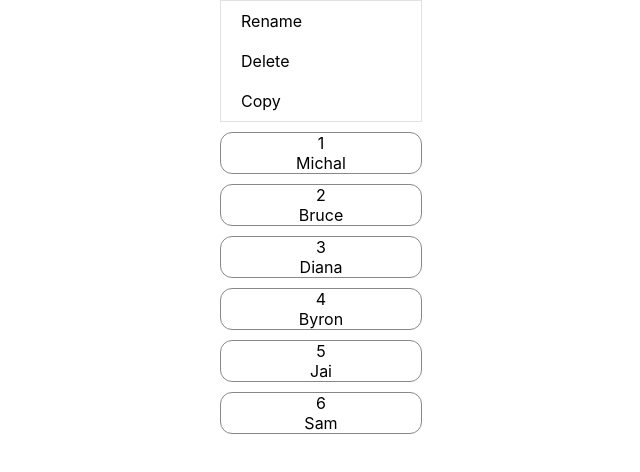
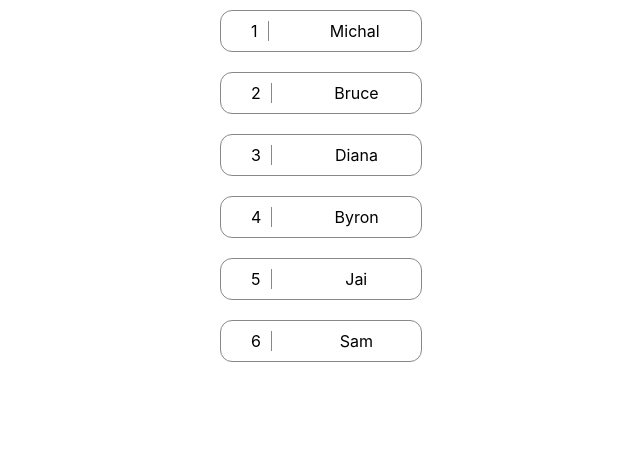
Before and after one commit to shafeenashaikh/React-customContextMenu, a React (Create React App) app: page / in a window 1280 px wide. Shown: the top 472 px of the page, without its empty margins (319-959 px from the left). Built offline with nearby package versions, Linux system fonts and the light colour scheme.

Commit message:
customContextMenu

```diff
--- a/src/Components/contextMenu.jsx
+++ b/src/Components/contextMenu.jsx
@@ -1,31 +1,38 @@
-import React from 'react';
-import styled from 'styled-components';
+import React from 'react'
+import styled from 'styled-components'
 
-function ContextMenu(props){
-
-    console.log(props)
-    return(
-       <ContextContainer>
+export default function contextMenu(props) {
+    return (
+        <ContextContainer
+        x={props.x+"px"}
+        y={props.y+"px"}
+        >
            {
                props.contextItem.map(item=>(
-                 <ContextSingleItem>
+                <ContextSingleItem onClick={()=>props.contextClicked(item)}>
                     {item.name}
                 </ContextSingleItem>
+
                ))
            }
+
         </ContextContainer>
     )
 }
-export default ContextMenu;
 
 const ContextContainer=styled.div`
-border:1px solid gray;
-width:200px;
+position:absolute;
+width:150px;
 height: fit-content;
 z-index:100;
 background-color:#fff;
 border:1px solid #e2e2e2;
+font-size:16px;
+border-radius:8px;
+left:${props=>props.x};
+top:${props=>props.y}
 `
+
 const ContextSingleItem=styled.div`
 cursor: pointer;
 text-align:left;
--- a/src/Main.js
+++ b/src/Main.js
@@ -1,42 +1,98 @@
-import React, { Component } from 'react';
-import List from './data';
+import React from 'react';
+import List from './data'
 import styled from 'styled-components'
+
 import ContextMenu from './Components/contextMenu';
 import ContextList from './Constant/contextMenuOptions'
 
-class Main extends Component {
+class Main extends React.Component {
+  constructor(){
+    super()
+    this.state={
+      contextCoordinate:{x:0,y:0},
+      toggleContextMenu:false,
+      contextId:null,
+    }
+  }
 
-    constructor(){
-        super();
-        this.state={
+  onRightClick=(event,ID)=>{
+    let parentW=document.getElementById("singleItem").offsetWidth;
+    event.preventDefault();
+
+    let x=event.clientX,y=event.clientY
+
+    let leftMarginOffset=(5/100)*parentW
+
+    if(window.innerWidth-event.clientX<160+leftMarginOffset){
+      x=window.innerWidth-(leftMarginOffset+160)
+    }
+    if(window.innerHeight-event.clientY<60){
+      y=window.innerHeight-65
+    }
+
+    var coordinate={...this.state.contextCoordinate}
+    coordinate.x=x;
+    coordinate.y=y
+
+    this.setState({
+      contextCoordinate:coordinate,
+      toggleContextMenu:true,
+      contextId:ID
+    })
+
 
   }
+
+  onClickItemHandle=(Item)=>{
+    const {contextId}=this.state
+
+    switch(Item.name){
+      case "Delete":
+        console.log("Delete",contextId)
+        return this.setState({toggleContextMenu:false})
+      case "Copy":
+        console.log("Copy",contextId)
+        return this.setState({toggleContextMenu:false})
+      case "Rename":
+        console.log("Rename",contextId)
+        return this.setState({toggleContextMenu:false})
+      default:
+        return null;
     }
-    render() {
+  }
+
+
+
+  render(){
+    const {contextCoordinate,toggleContextMenu}=this.state
+
     return (
-            <AppContainer>
+      <AppContainer onClick={()=>this.setState({toggleContextMenu:false})}>
+        {
+          List.map(item=>(
+          <ItemListContainer  id="singleItem" onContextMenu={(e)=>this.onRightClick(e,item.id)}>
+            <ID>
+              {item.id}
+            </ID>
+            <Name>
+              {item.first_name}
+            </Name>
+          </ItemListContainer>))
+        }
+
+      {toggleContextMenu?
         <ContextMenu
+        x={contextCoordinate.x}
+        y={contextCoordinate.y}
         contextItem={[
           ContextList.rename,
           ContextList.delete,
-                    ContextList.copy,
+          ContextList.copy
         ]}
-            />
-            <div>
-                {
-                List.map(item=>(
-                    <ItemListContainer>
-                        <div>
-                            <div>
-                                {item.id}
-                            </div>
-                            <div>
-                                {item.first_name}
-                            </div>
-                        </div>
-                    </ItemListContainer>
-                ))}
-            </div>
+        contextClicked={this.onClickItemHandle}
+
+      />:null
+      }
       </AppContainer>
     );
   }
@@ -57,12 +113,13 @@ align-items:center;
 border:1px solid #888;
 width:200px;
 border-radius:12px;
-margin:10px;
-`
+margin:10px;`
+
 const ID=styled.div`
 margin:10px 20px;
 border-right:1px solid #888;
 padding:0 10px;
 `
 const Name=styled.div`
-width:150px;`
+width:150px;
+`
```
Lines whose indentation alone changed are shown as unchanged.
